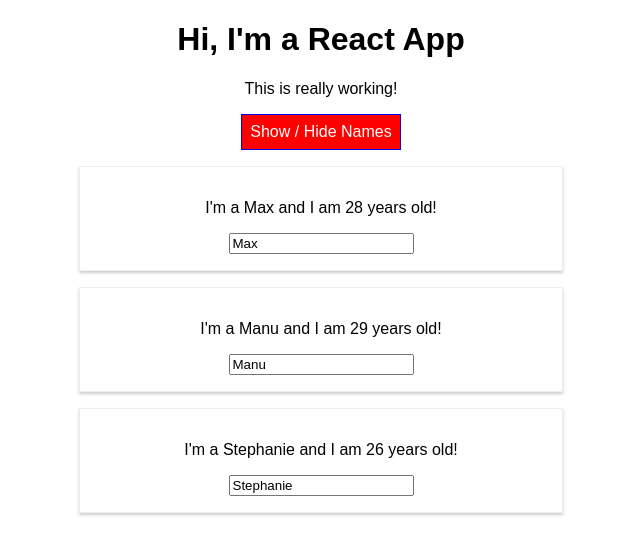
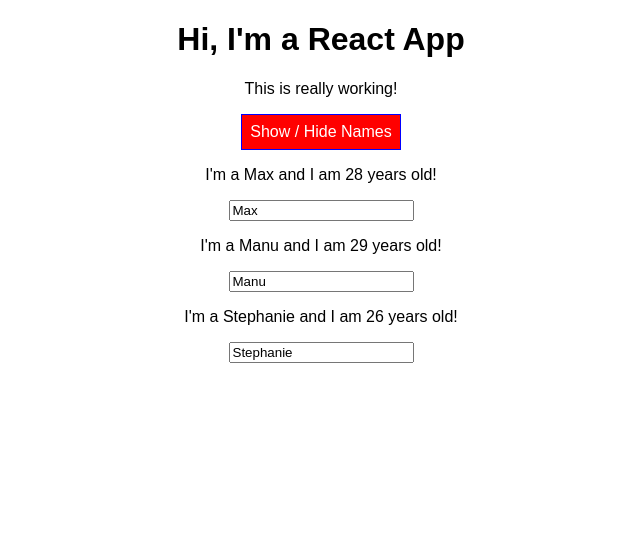
Before and after one commit to yusufcodes/react-study, a React app: page / in a window 1280 px wide. Both pictures are taken after a click on the button "Show / Hide Names". Shown: the top 554 px of the page, without its empty margins (319-959 px from the left). Built offline with nearby package versions, Linux system fonts and the light colour scheme.

Commit message:
Covered creating adjacent JSX elements and higher order components

```diff
--- a/src/components/Persons/Person/Person.js
+++ b/src/components/Persons/Person/Person.js
@@ -1,18 +1,18 @@
 import React, { Component } from 'react';
+import Auxilary from '../../../hoc/Auxilary';
 import classes from './Person.css'
 
 // Returns a React Component
 // Class based: {this.props.name}
 class Person extends Component {
-
     render() {
         console.log('[Person.js] rendering...');
         return (
-            <div className={classes.Person}>
-            <p onClick={this.props.click}>I'm a {this.props.name} and I am {this.props.age} years old!</p>
-            <p>{this.props.children}</p>
-            <input type="text" onChange={this.props.changed} value={this.props.name}/>
-            </div>
+            <Auxilary>
+                <p onClick={this.props.click}>I'm a {this.props.name} and I am {this.props.age} years old!</p>
+                <p>{this.props.children}</p>
+                <input type="text" onChange={this.props.changed} value={this.props.name}/>
+            </Auxilary>
         );
     }
 };
--- /dev/null
+++ b/src/hoc/Auxilary.js
@@ -0,0 +1,4 @@
+// Outputs whatever is passed into the this component
+const auxilary = props => props.children;
+
+export default auxilary;
```
Also changed, not shown: 1 other file (tests, documents, lock files or other folders).
